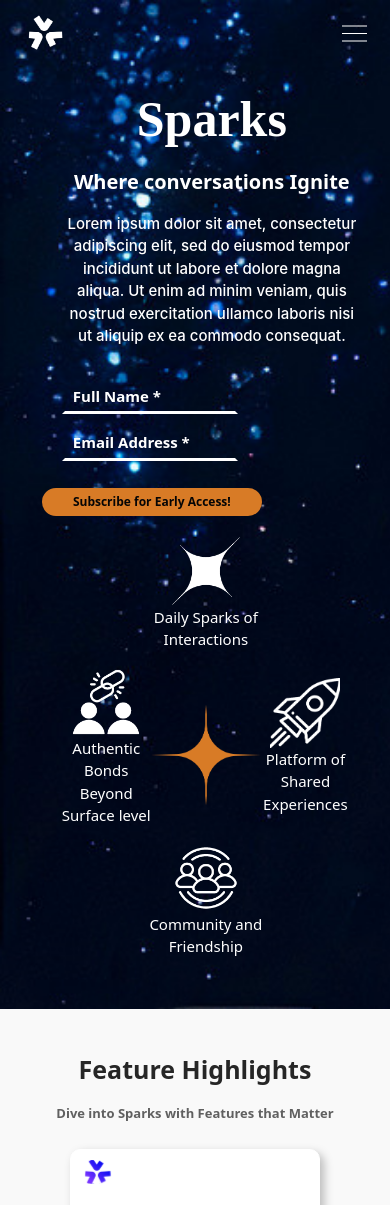
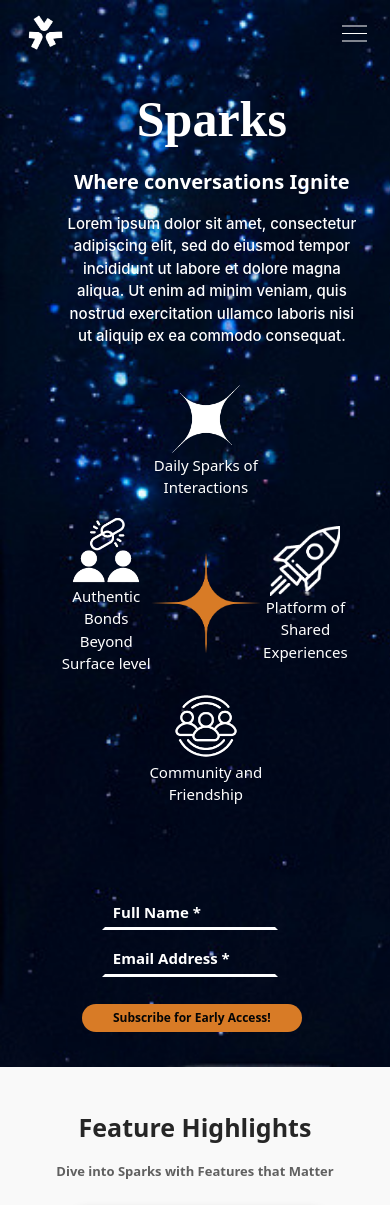
Before and after one commit to reactapp-projects/landing3, a React (Create React App) app: page / in a window 390 px wide. Shown: the top 1205 px of the page. Built offline with nearby package versions, Linux system fonts and the light colour scheme.

Commit message:
fix bug form

```diff
--- a/src/Components/Header.jsx
+++ b/src/Components/Header.jsx
@@ -81,7 +81,7 @@ function Header() {
             aliquip ex ea commodo consequat.
           </p>
 
-          <div className={style.formdiv}>
+          <div className={style.formdivDesktop}>
             <Form className={style.form}>
               <Form.Control
                 className={style.input}
@@ -106,6 +106,31 @@ function Header() {
               </Button>
             </Form>
           </div>
+        </div>
+        <div className={style.formdivMobile}>
+          <Form className={style.form}>
+            <Form.Control
+              className={style.input}
+              size="sm"
+              type="text"
+              name="fullName"
+              placeholder="Full Name *"
+              // value={formData.fullName}
+              // onChange={handleInputChange}
+            />
+            <Form.Control
+              className={style.input}
+              size="sm"
+              type="text"
+              name="emailAddress"
+              placeholder="Email Address *"
+              // value={formData.emailAddress}
+              // onChange={handleInputChange}
+            />
+            <Button variant="primary" type="submit" className={style.button}>
+              Subscribe for Early Access!
+            </Button>
+          </Form>
         </div>
         <div className={style.headerimage}>
           <div className={style.imagediv}>
--- a/src/Components/Header.module.css
+++ b/src/Components/Header.module.css
@@ -171,6 +171,10 @@
   display: none;
 }
 
+.formdivMobile {
+  display: none;
+}
+
 @media only screen and (max-width: 768px) {
   .headermain {
     flex-direction: column;
@@ -179,8 +183,12 @@
     gap: 50px;
   }
 
-  .formdiv {
+  .formdivMobile {
     order: 3;
+  }
+
+  .formdivDesktop {
+    display: none;
   }
 
   .navbar {
@@ -190,4 +198,8 @@
   .mobilenav {
     display: block;
   }
+
+  .formdivMobile {
+    display: block;
+  }
 }
```
